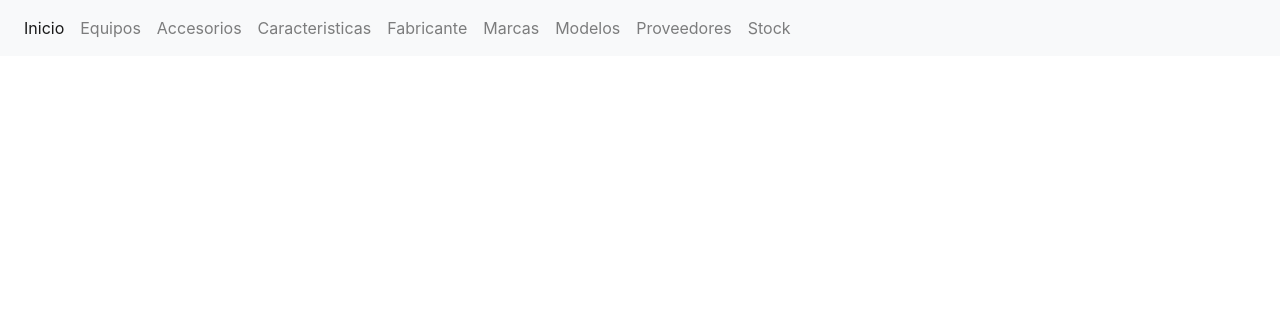
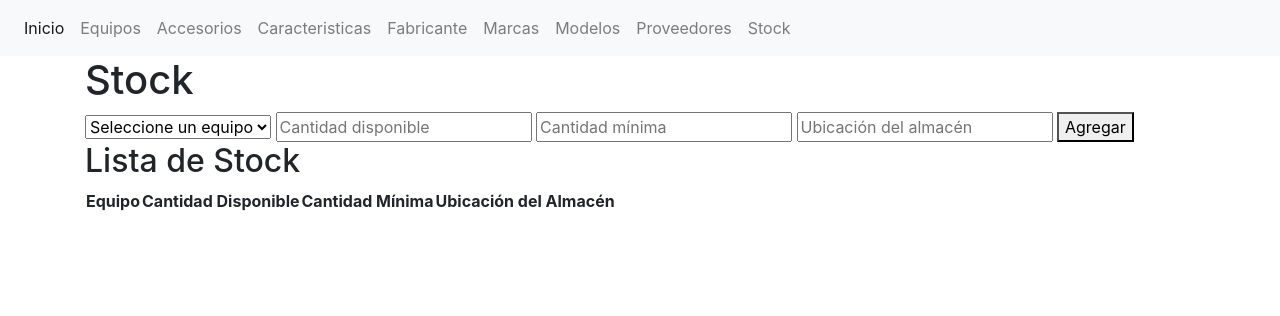
Before and after one commit to sofigonzalezz1/EFI_parte_1, a Flask app: page /stock in a window 1280 px wide. Shown: the top 316 px of the page. Run offline with Flask 3, Linux system fonts and the light colour scheme; lists and menus that the app fills with data are empty; some libraries are stand-ins or nearby versions.

Commit message:
Fabricante y Stock

```diff
--- a/app.py
+++ b/app.py
@@ -11,7 +11,7 @@ app.config["SQLALCHEMY_TRACK_MODIFICATION"] = False
 db = SQLAlchemy(app)
 migrate = Migrate(app, db)
 
-from models import Marca, Pais, Caracteristica, Stock, Accesorio, Persona, Fabricante
+from models import Marca, Pais, Caracteristica, Stock, Accesorio, Persona, Fabricante, Equipo
 
 @app.route('/')
 def index():
@@ -54,6 +54,17 @@ def modelos():
 def proveedores():
     return render_template('proveedor_list.html')
 
-@app.route('/stock')
+@app.route('/stock', methods=['GET', 'POST'])
 def stock():
-    return render_template('stock.html')
+    equipos = Equipo.query.all()
+    stocks = Stock.query.all()
+    if request.method == 'POST':
+        equipo_id = request.form['equipo_id']
+        cantidad_disponible = request.form['cantidad_disponible']
+        cantidad_minima = request.form['cantidad_minima']
+        ubicacion_almacen = request.form['ubicacion_almacen']
+        nuevo_stock = Stock(cantidad_disponible=cantidad_disponible, cantidad_minima=cantidad_minima, ubicacion_almacen=ubicacion_almacen)
+        db.session.add(nuevo_stock)
+        db.session.commit()
+        return redirect(url_for('stock'))
+    return render_template('stock.html', stocks=stocks, equipos=equipos)
--- a/models.py
+++ b/models.py
@@ -25,6 +25,7 @@ class Fabricante(db.Model):
     id = db.Column(db.Integer, primary_key=True)
     nombre = db.Column(db.String(50), nullable=False)
     pais_id = db.Column(db.Integer, db.ForeignKey('pais.id'), nullable=False)
+    pais = db.relationship('Pais', backref=db.backref('fabricantes', lazy=True))
 
 class Equipo(db.Model):
     id = db.Column(db.Integer, primary_key=True)
@@ -49,6 +50,7 @@ class Caracteristica(db.Model):
 
 class Stock(db.Model):
     id = db.Column(db.Integer, primary_key=True)
+    equipo_id = db.Column(db.Integer, db.ForeignKey('equipo.id'), nullable=False)
     cantidad_disponible = db.Column(db.Integer, nullable=False)
     cantidad_minima = db.Column(db.Integer, nullable=False)
     ubicacion_almacen = db.Column(db.String(100), nullable=False)
--- a/templates/fabricante_list.html
+++ b/templates/fabricante_list.html
@@ -3,7 +3,7 @@
 {% block content %}
     <h1>Fabricantes</h1>
     <form action="" method="post">
-        <input type="text" name="fabricante" placeholder="Ingrese fabricante">
+        <input type="text" name="nombre" placeholder="Ingrese fabricante">
         <select name="pais">
             {% for pais in paises %}
                 <option value="{{ pais.id }}">{{ pais.nombre }}</option>
@@ -11,6 +11,7 @@
         </select>
         <button type="submit">Agregar</button>
     </form>
+    <h2>Lista de Fabricantes</h2>
     <ul>
         {% for fabricante in fabricantes %}
             <li>{{ fabricante.nombre }} ({{ fabricante.pais.nombre }})</li>
--- a/templates/stock.html
+++ b/templates/stock.html
@@ -1 +1,39 @@
 {% extends "base_template.html" %}
+
+{% block content %}
+    <h1>Stock</h1>
+    <form action="" method="post">
+        <select name="equipo_id" required>
+            <option value="">Seleccione un equipo</option>
+            {% for equipo in equipos %}
+                <option value="{{ equipo.id }}">{{ equipo.nombre }}</option>
+            {% endfor %}
+        </select>
+        <input type="number" name="cantidad_disponible" placeholder="Cantidad disponible" required>
+        <input type="number" name="cantidad_minima" placeholder="Cantidad mínima" required>
+        <input type="text" name="ubicacion_almacen" placeholder="Ubicación del almacén" required>
+        <button type="submit">Agregar</button>
+    </form>
+
+    <h2>Lista de Stock</h2>
+    <table>
+        <thead>
+            <tr>
+                <th>Equipo</th>
+                <th>Cantidad Disponible</th>
+                <th>Cantidad Mínima</th>
+                <th>Ubicación del Almacén</th>
+            </tr>
+        </thead>
+        <tbody>
+            {% for stock in stocks %}
+                <tr>
+                    <td>{{ stock.equipo.nombre }}</td>
+                    <td>{{ stock.cantidad_disponible }}</td>
+                    <td>{{ stock.cantidad_minima }}</td>
+                    <td>{{ stock.ubicacion_almacen }}</td>
+                </tr>
+            {% endfor %}
+        </tbody>
+    </table>
+{% endblock %}
```
Also changed, not shown: migrations/versions/a8876a65472f_agregar_equipo_id_a_stock.py (added, +34 -0 lines).
